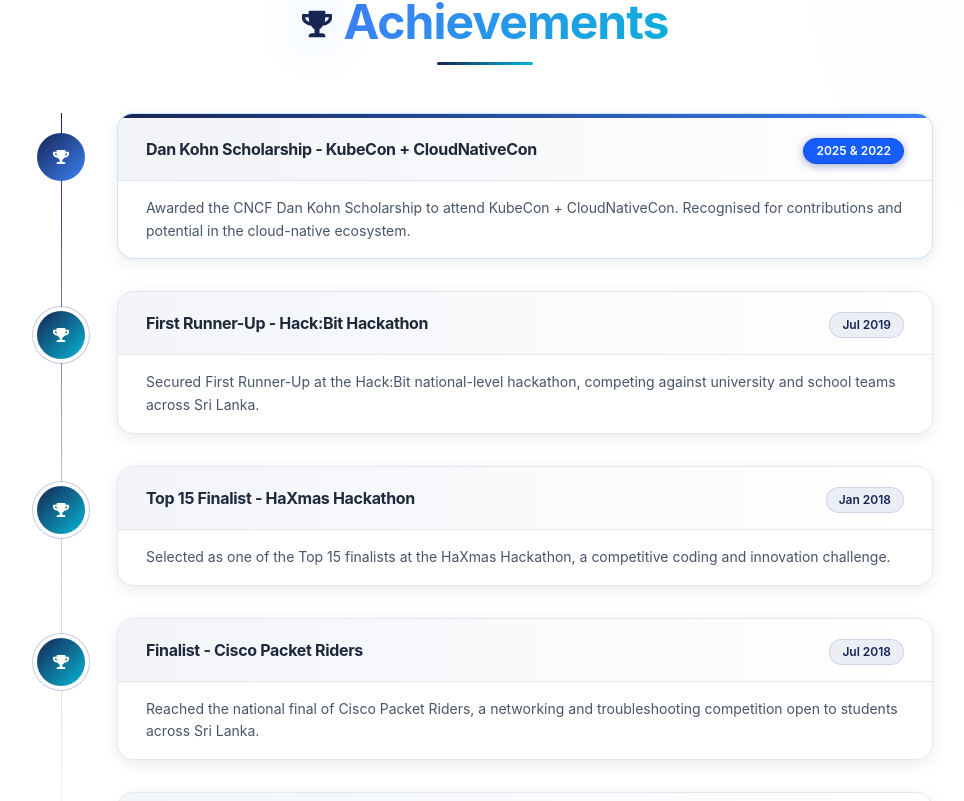
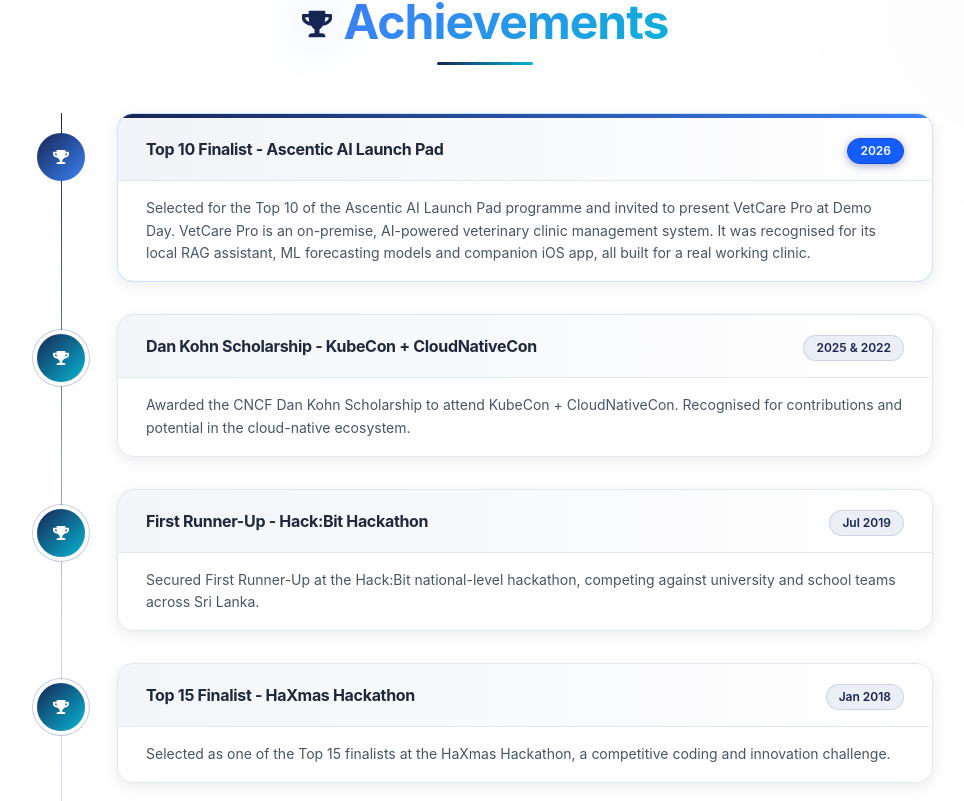
Before and after one commit to kalharatennakoon/kalharatennakoon.github.io, a React (Vite) app: page / in a window 1280 px wide. Shown: the part 7459-8260 px from the top of the page, without its empty margins (155-1119 px from the left). Built offline with nearby package versions, Linux system fonts and the light colour scheme; a web font is replaced by a local one.

Commit message:
feat: add new achievement for Ascentic AI Launch Pad and update highlight status

```diff
--- a/src/components/Achievements.tsx
+++ b/src/components/Achievements.tsx
@@ -10,10 +10,15 @@
 
 const achievements: Achievement[] = [
   {
+    title: 'Top 10 Finalist - Ascentic AI Launch Pad',
+    description: 'Selected for the Top 10 of the Ascentic AI Launch Pad programme and invited to present VetCare Pro at Demo Day. VetCare Pro is an on-premise, AI-powered veterinary clinic management system. It was recognised for its local RAG assistant, ML forecasting models and companion iOS app, all built for a real working clinic.',
+    date: '2026',
+    highlight: true,
+  },
+  {
     title: 'Dan Kohn Scholarship - KubeCon + CloudNativeCon',
     description: 'Awarded the CNCF Dan Kohn Scholarship to attend KubeCon + CloudNativeCon. Recognised for contributions and potential in the cloud-native ecosystem.',
     date: '2025 & 2022',
-    highlight: true,
   },
   {
     title: 'First Runner-Up - Hack:Bit Hackathon',
```
